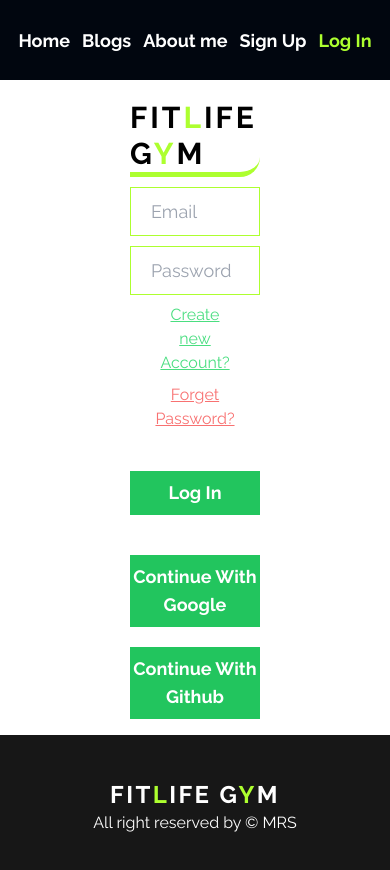
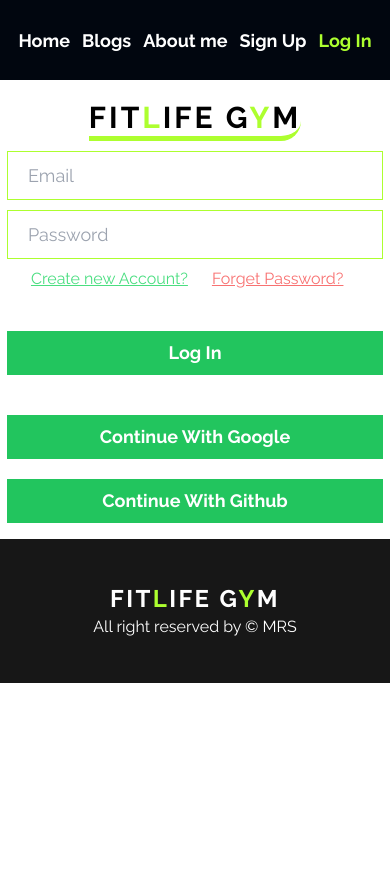
Before and after one commit to Raselshah/single-page-application, a React (Create React App) app: page /login in a window 390 px wide. Shown: the top 870 px of the page. After the commit the page ends 844 px from the top, so only its background shows below. Built offline with nearby package versions, Linux system fonts and the light colour scheme; no server answers.

Commit message:
responsive login signup page

```diff
--- a/src/Pages/LogIn/LogIn.js
+++ b/src/Pages/LogIn/LogIn.js
@@ -100,7 +100,7 @@ const LogIn = () => {
     signInWithEmailAndPassword(oldUserInfo.email, oldUserInfo.password);
   };
   return (
-    <div className="h-full flex flex-col justify-center items-center mt-5 w-1/3 mx-auto">
+    <div className="h-full flex flex-col justify-center items-center mt-5 md:w-2/4 sm:w-full lg:w-1/3 mx-auto">
       <h2 className="text-black text-3xl font-bold uppercase tracking-widest signup-title">
         Fit<span style={{ color: "greenyellow" }}>L</span>ife G
         <span style={{ color: "greenyellow" }}>y</span>m
--- a/src/Pages/SignUp/SignUp.js
+++ b/src/Pages/SignUp/SignUp.js
@@ -103,7 +103,7 @@ const SignUp = () => {
   };
 
   return (
-    <div className="h-full flex flex-col justify-center items-center mt-5 w-1/3 mx-auto">
+    <div className="h-full flex flex-col justify-center items-center mt-5 sm:w-full md:w-2/3 lg:w-1/3 mx-auto">
       <h2 className="text-black text-3xl font-bold uppercase tracking-widest signup-title">
         Fit<span style={{ color: "greenyellow" }}>L</span>ife G
         <span style={{ color: "greenyellow" }}>y</span>m
```
